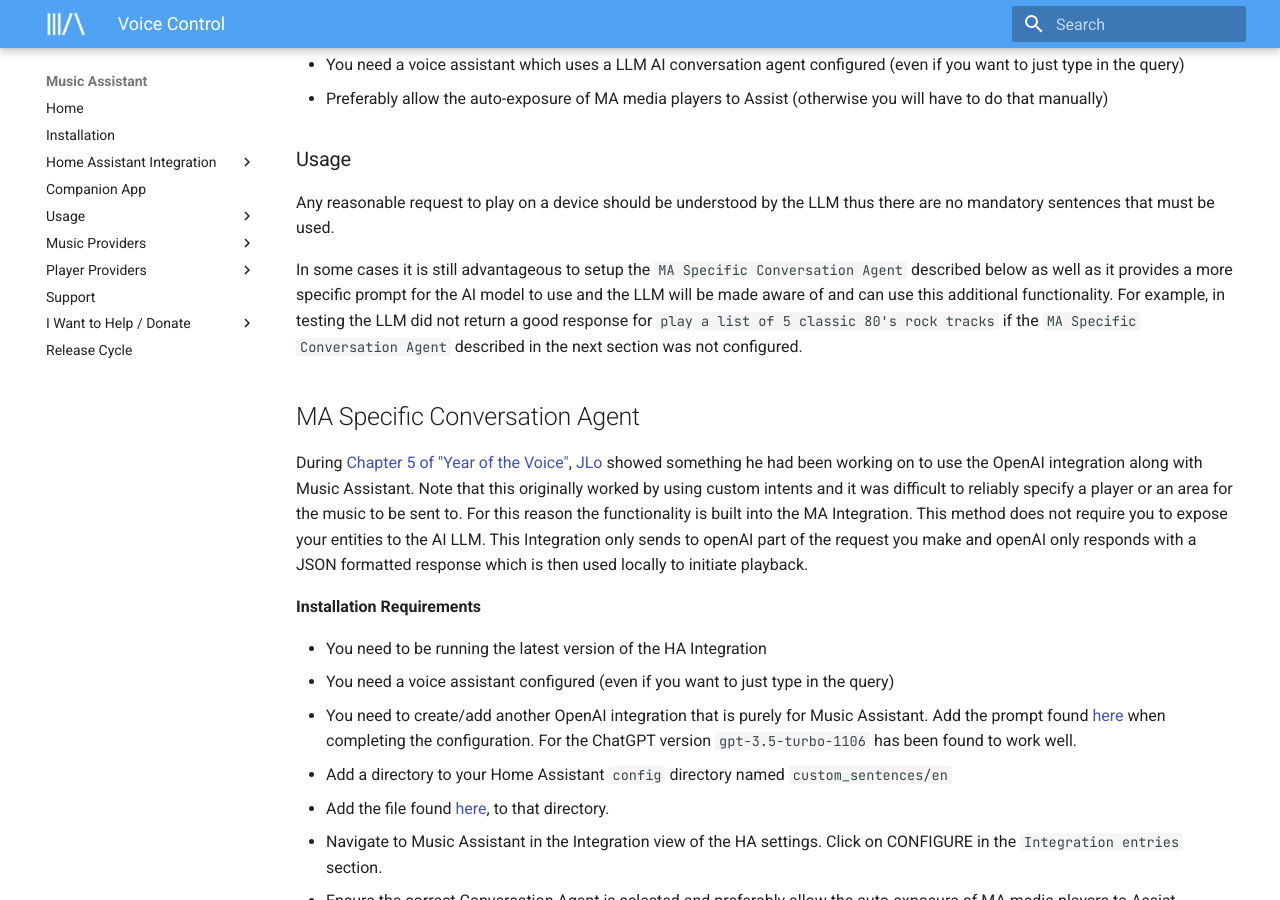
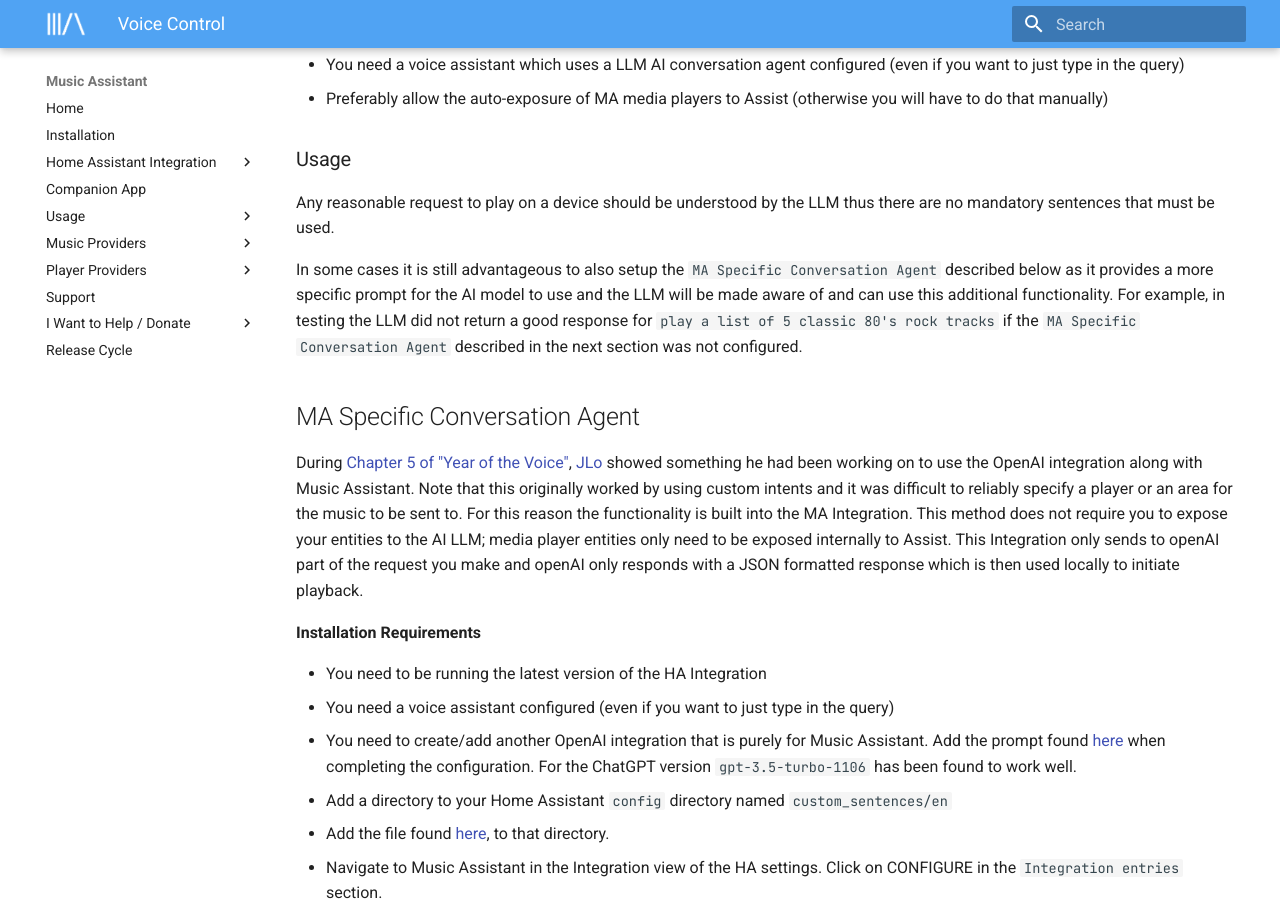
Before and after one commit to pwbriggs/music-assistant.github.io, an MkDocs documentation site: the page built from docs/integration/voice.md, in a window 1280 px wide and 900 px high, scrolled down 471 px. Built offline with MkDocs 1.6.1 and Material for MkDocs 9.7.7, drawn with Linux system fonts in a browser that asks for light colours.

Commit message:
Final changes

```diff
--- a/docs/integration/voice.md
+++ b/docs/integration/voice.md
@@ -17,11 +17,11 @@
 
 Any reasonable request to play on a device should be understood by the LLM thus there are no mandatory sentences that must be used.
 
-In some cases it is still advantageous to setup the `MA Specific Conversation Agent` described below as well as it provides a more specific prompt for the AI model to use and the LLM will be made aware of and can use this additional functionality. For example, in testing the LLM did not return a good response for `play a list of 5 classic 80's rock tracks` if the `MA Specific Conversation Agent` described in the next section was not configured.
+In some cases it is still advantageous to also setup the `MA Specific Conversation Agent` described below as it provides a more specific prompt for the AI model to use and the LLM will be made aware of and can use this additional functionality. For example, in testing the LLM did not return a good response for `play a list of 5 classic 80's rock tracks` if the `MA Specific Conversation Agent` described in the next section was not configured.
 
 ## MA Specific Conversation Agent
 
-During [Chapter 5 of "Year of the Voice"](https://www.youtube.com/live/djEkgoS5dDQ?si=pt8-qYH3PTpsnOq9&t=3699), [JLo](https://blog.jlpouffier.fr/chatgpt-powered-music-search-engine-on-a-local-voice-assistant/) showed something he had been working on to use the OpenAI integration along with Music Assistant. Note that this originally worked by using custom intents and it was difficult to reliably specify a player or an area for the music to be sent to. For this reason the functionality is built into the MA Integration. This method does not require you to expose your entities to the AI LLM. This Integration only sends to openAI part of the request you make and openAI only responds with a JSON formatted response which is then used locally to initiate playback.
+During [Chapter 5 of "Year of the Voice"](https://www.youtube.com/live/djEkgoS5dDQ?si=pt8-qYH3PTpsnOq9&t=3699), [JLo](https://blog.jlpouffier.fr/chatgpt-powered-music-search-engine-on-a-local-voice-assistant/) showed something he had been working on to use the OpenAI integration along with Music Assistant. Note that this originally worked by using custom intents and it was difficult to reliably specify a player or an area for the music to be sent to. For this reason the functionality is built into the MA Integration. This method does not require you to expose your entities to the AI LLM; media player entities only need to be exposed internally to Assist. This Integration only sends to openAI part of the request you make and openAI only responds with a JSON formatted response which is then used locally to initiate playback.
 
 **Installation Requirements**
 
```
